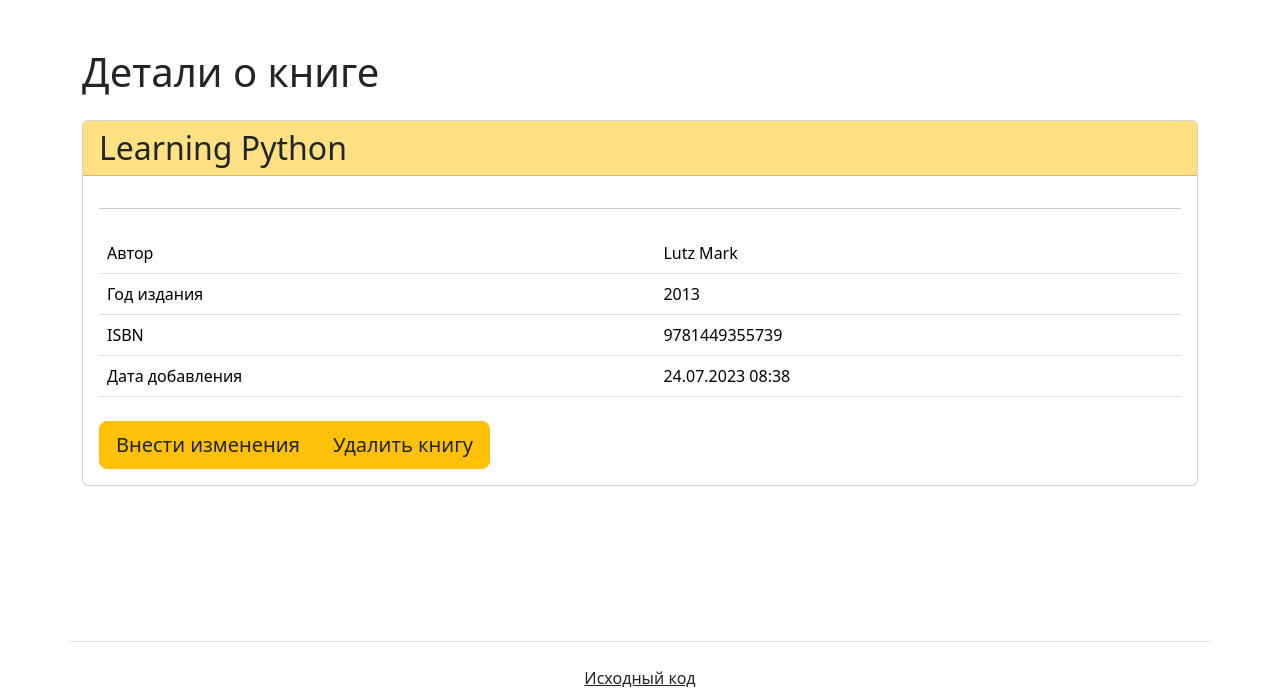
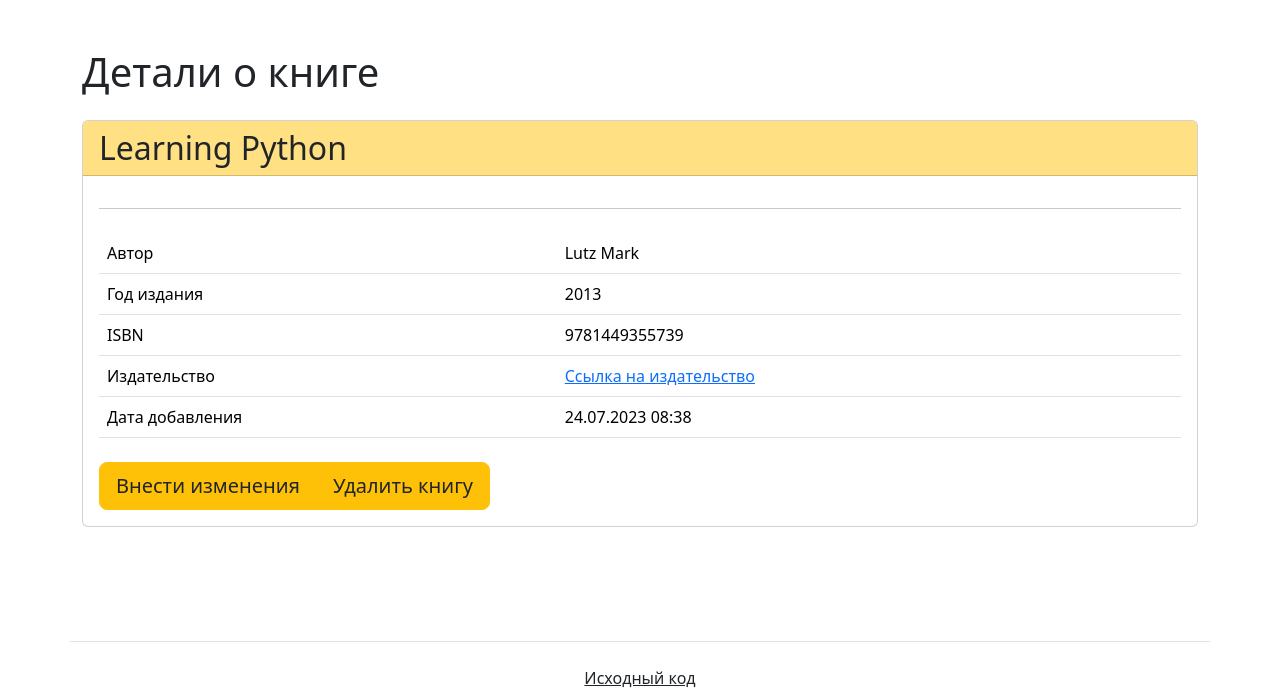
Before and after one commit to KarinaAbd/library_app, a Django app: page /books/1 in a window 1280 px wide. Shown: the part 62-750 px from the top of the page. Run offline with Django 4.2, Linux system fonts and the light colour scheme; data comes from the database, SQL or seed files in the repository; parts of the project's set-up code (start-up, migrations or seed data) failed here and were passed over; some libraries are stand-ins or nearby versions.

Commit message:
feature/book-management: Add link to  template

```diff
--- a/library_app/templates/books/book_page.html
+++ b/library_app/templates/books/book_page.html
@@ -20,6 +20,10 @@
                 <td>{{ book.isbn }}</td>
             </tr>
             <tr>
+                <td>Издательство</td>
+                <td><a href="{{ book.url }}">Ссылка на издательство</a></td>
+            </tr>
+            <tr>
                 <td>Дата добавления</td>
                 <td>{{ book.created_at|date:"d.m.Y H:i" }}</td>
             </tr>
```
